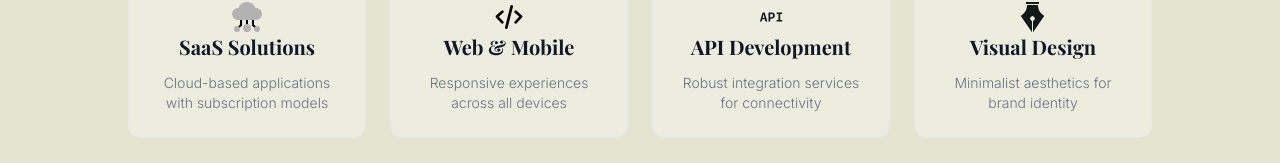
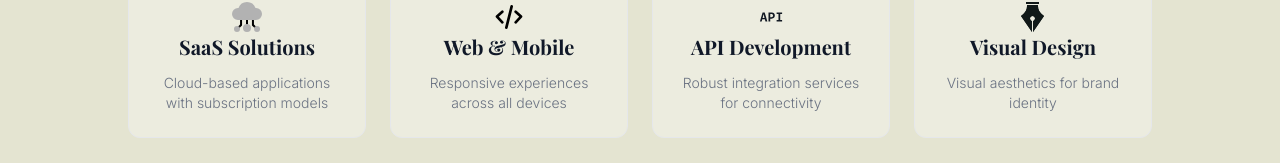
Before and after one commit to hezron-sketch/newheights, a Next.js app: page / in a window 1280 px wide. Shown: the part 366-529 px from the top of the page. Built offline with nearby package versions, Linux system fonts and the light colour scheme.

Commit message:
Visual design desc

```diff
--- a/app/components/brandportfolio/HeroSection.tsx
+++ b/app/components/brandportfolio/HeroSection.tsx
@@ -48,7 +48,7 @@ export default function HeroSection({
     {
       id: 4,
       title: "Visual Design",
-      description: "Minimalist aesthetics for brand identity",
+      description: "Visual aesthetics for brand identity",
       icon: "/icons/design.svg",
     },
   ];
```
